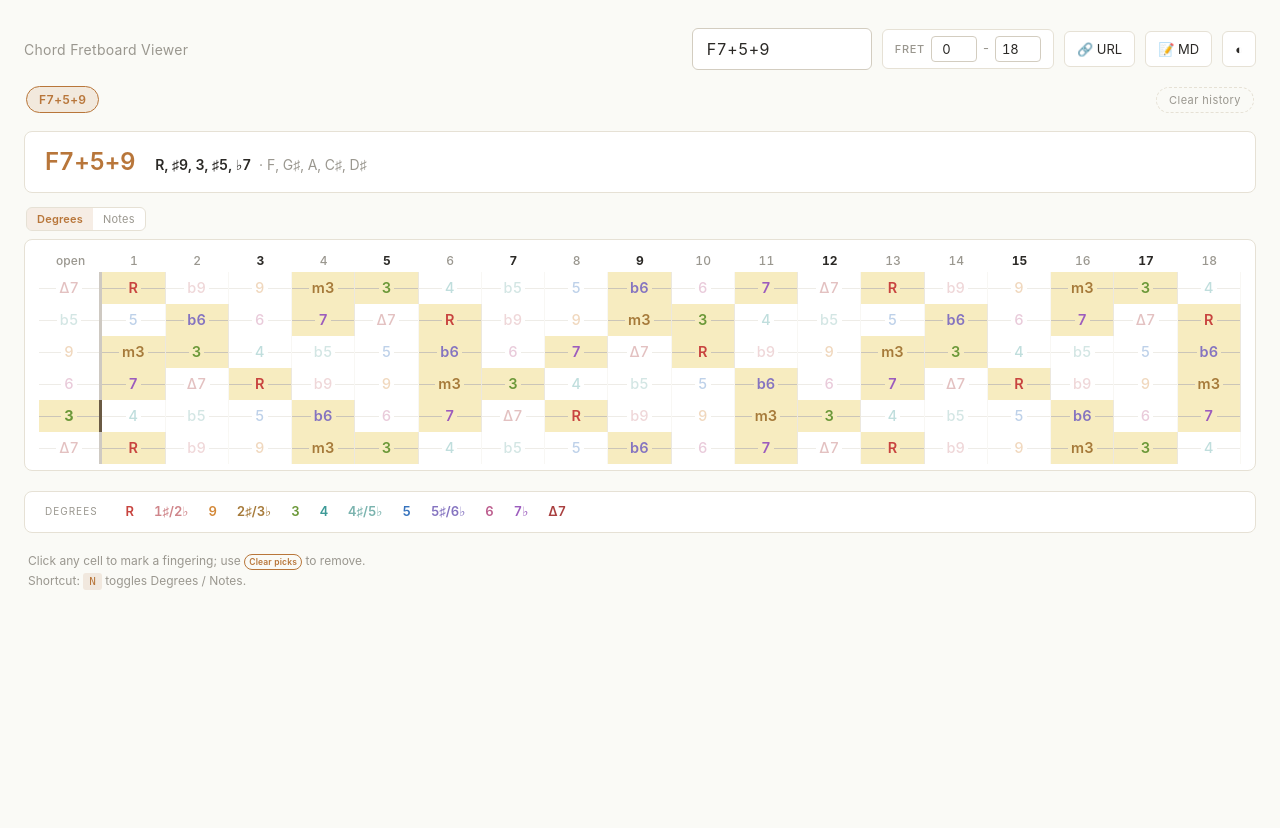
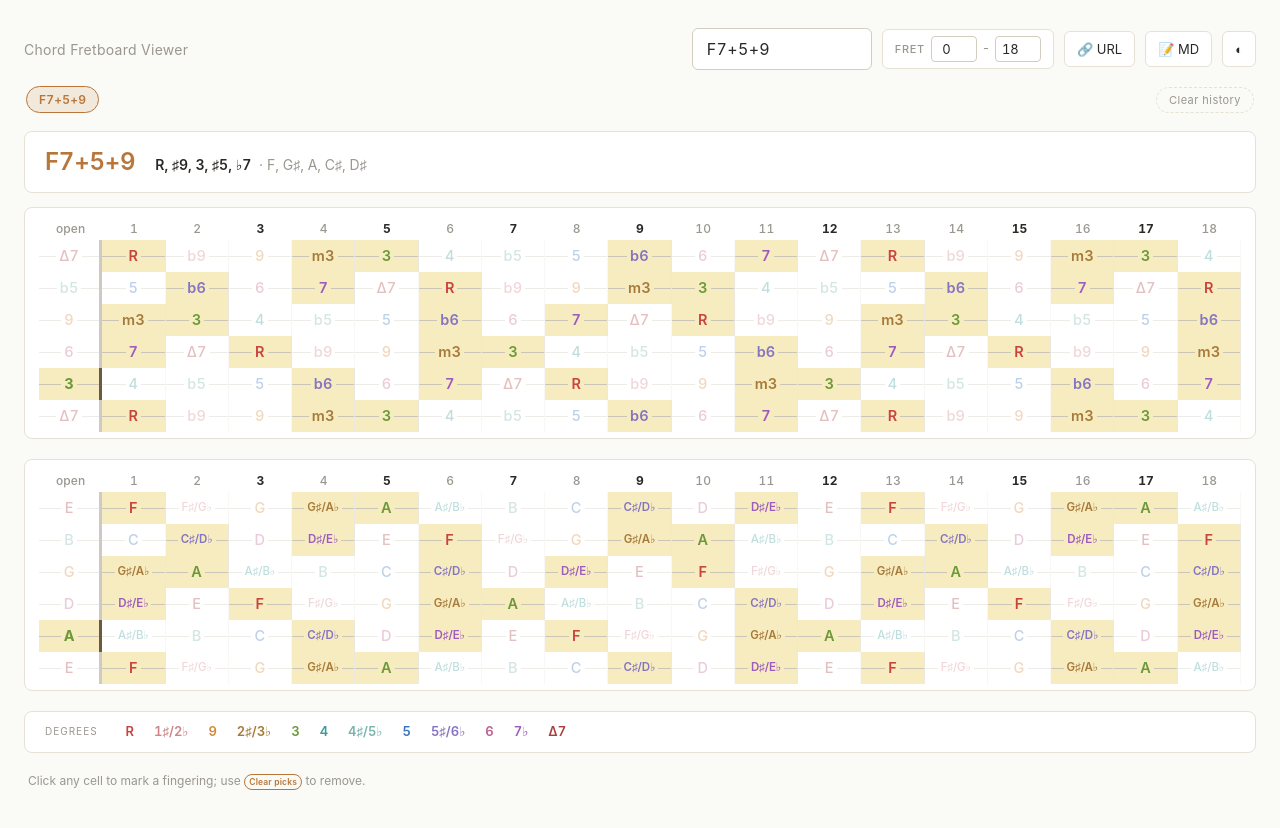
Before and after one commit to CortYuming/guitar-chord-viewer, a React (Vite) app: page / in a window 1280 px wide. Shown: the top 828 px of the page. Before the commit the page ends 800 px from the top, so only its background shows below. Built offline with nearby package versions, Linux system fonts and the light colour scheme.

Commit message:
update: replace Degrees/Notes toggle with stacked dual fretboards
Co-Authored-By: Claude Opus 4.7 (1M context) <noreply@anthropic.com>

```diff
--- a/src/App.css
+++ b/src/App.css
@@ -186,29 +186,6 @@ body {
   font-size: 13px;
 }
 
-.notation-toggle {
-  display: inline-flex;
-  background: var(--panel);
-  border: 1px solid var(--panel-border);
-  border-radius: 6px;
-  overflow: hidden;
-}
-.notation-toggle button {
-  padding: 4px 10px;
-  font-size: 11px;
-  background: transparent;
-  color: var(--muted);
-  border: 0;
-  cursor: pointer;
-  font-family: inherit;
-  letter-spacing: 0.02em;
-  transition: background 0.12s, color 0.12s;
-}
-.notation-toggle button.active {
-  background: var(--accent-soft);
-  color: var(--accent);
-  font-weight: 600;
-}
 .icon-btn {
   padding: 9px 12px;
   background: var(--panel);
@@ -468,11 +445,11 @@ body {
 .int-10 { color: var(--c-10); }
 .int-11 { color: var(--c-11); }
 
-.notation-toggle-row {
+.fretboard-header {
   display: flex;
   align-items: center;
   gap: 12px;
-  margin-bottom: 8px;
+  margin-bottom: 6px;
   padding: 0 2px;
 }
 .picks-clear {
--- a/src/App.tsx
+++ b/src/App.tsx
@@ -6,13 +6,12 @@ import {
   chordSummary,
   normalizeToASCII,
 } from './chord';
-import { Fretboard, type NotationMode } from './components/Fretboard';
+import { Fretboard } from './components/Fretboard';
 import {
   readURLState,
   useURLSync,
   EMPTY_MARKERS,
   DEFAULT_CHORD,
-  DEFAULT_MODE,
   DEFAULT_FROM_FRET,
   DEFAULT_TO_FRET,
   type Markers,
@@ -22,7 +21,6 @@ import { useMRU } from './hooks/useMRU';
 function App() {
   const urlState = useRef(readURLState()).current;
   const [input, setInput] = useState<string>(urlState.chord ?? DEFAULT_CHORD);
-  const [mode, setMode] = useState<NotationMode>(urlState.mode ?? DEFAULT_MODE);
   const [fromFret, setFromFret] = useState<number>(
     urlState.fromFret ?? DEFAULT_FROM_FRET,
   );
@@ -50,26 +48,8 @@ function App() {
     else document.documentElement.removeAttribute('data-theme');
   }, [theme]);
 
-  useEffect(() => {
-    const handler = (e: KeyboardEvent) => {
-      if (
-        e.target instanceof HTMLInputElement ||
-        e.target instanceof HTMLTextAreaElement
-      )
-        return;
-      if (e.metaKey || e.ctrlKey || e.altKey) return;
-      if (e.key === 'n' || e.key === 'N') {
-        e.preventDefault();
-        setMode((m) => (m === 'number' ? 'note' : 'number'));
-      }
-    };
-    window.addEventListener('keydown', handler);
-    return () => window.removeEventListener('keydown', handler);
-  }, []);
-
   useURLSync({
     chord: chord?.label ?? input,
-    mode,
     fromFret,
     toFret,
     markers,
@@ -265,22 +245,10 @@ function App() {
         </div>
       )}
 
-      <div className="notation-toggle-row">
-        <div className="notation-toggle" role="group" aria-label="Notation">
-          <button
-            className={mode === 'number' ? 'active' : ''}
-            onClick={() => setMode('number')}
-          >
-            Degrees
-          </button>
-          <button
-            className={mode === 'note' ? 'active' : ''}
-            onClick={() => setMode('note')}
-          >
-            Notes
-          </button>
-        </div>
+      {chord && (
+        <>
           {hasAnyMarker && (
+            <div className="fretboard-header">
               <button
                 className="picks-clear"
                 onClick={handleClearMarkers}
@@ -289,20 +257,29 @@ function App() {
               >
                 Clear picks
               </button>
+            </div>
           )}
-      </div>
-
-      {chord && (
           <div className="fretboard-wrap">
             <Fretboard
               chord={chord}
-            mode={mode}
+              mode="number"
               fromFret={fromFret}
               toFret={toFret}
               markers={markers}
               onMarkerToggle={handleMarkerToggle}
             />
           </div>
+          <div className="fretboard-wrap">
+            <Fretboard
+              chord={chord}
+              mode="note"
+              fromFret={fromFret}
+              toFret={toFret}
+              markers={markers}
+              onMarkerToggle={handleMarkerToggle}
+            />
+          </div>
+        </>
       )}
 
       <div className="legend">
@@ -318,9 +295,6 @@ function App() {
         <div>
           Click any cell to mark a fingering; use <span className="picks-clear-inline">Clear picks</span> to remove.
         </div>
-        <div>
-          Shortcut: <code>N</code> toggles Degrees / Notes.
-        </div>
       </div>
     </>
   );
--- a/src/hooks/useURLSync.ts
+++ b/src/hooks/useURLSync.ts
@@ -1,19 +1,16 @@
 import { useEffect } from 'react';
 import { normalizeToASCII } from '../chord';
-import type { NotationMode } from '../components/Fretboard';
 
 export type Markers = (number | null)[];
 
 export interface URLState {
   chord: string;
-  mode: NotationMode;
   fromFret: number;
   toFret: number;
   markers: Markers;
 }
 
 export const DEFAULT_CHORD = 'F7+5+9';
-export const DEFAULT_MODE: NotationMode = 'number';
 export const DEFAULT_FROM_FRET = 0;
 export const DEFAULT_TO_FRET = 18;
 export const EMPTY_MARKERS: Markers = [null, null, null, null, null, null];
@@ -24,8 +21,6 @@ export function readURLState(): Partial<URLState> {
   const state: Partial<URLState> = {};
   const c = params.get('c');
   if (c) state.chord = c;
-  const n = params.get('n');
-  if (n === 'number' || n === 'note') state.mode = n;
   const f = params.get('f');
   if (f) {
     const [from, to] = f.split('-').map((x) => parseInt(x, 10));
@@ -54,7 +49,6 @@ export function useURLSync(state: URLState) {
     const params = new URLSearchParams();
     const normChord = normalizeToASCII(state.chord);
     if (normChord !== DEFAULT_CHORD) params.set('c', normChord);
-    if (state.mode !== DEFAULT_MODE) params.set('n', state.mode);
     if (
       state.fromFret !== DEFAULT_FROM_FRET ||
       state.toFret !== DEFAULT_TO_FRET
@@ -74,5 +68,5 @@ export function useURLSync(state: URLState) {
     } catch (_e) {
       // no-op
     }
-  }, [state.chord, state.mode, state.fromFret, state.toFret, state.markers]);
+  }, [state.chord, state.fromFret, state.toFret, state.markers]);
 }
```
Lines whose indentation alone changed are shown as unchanged.
